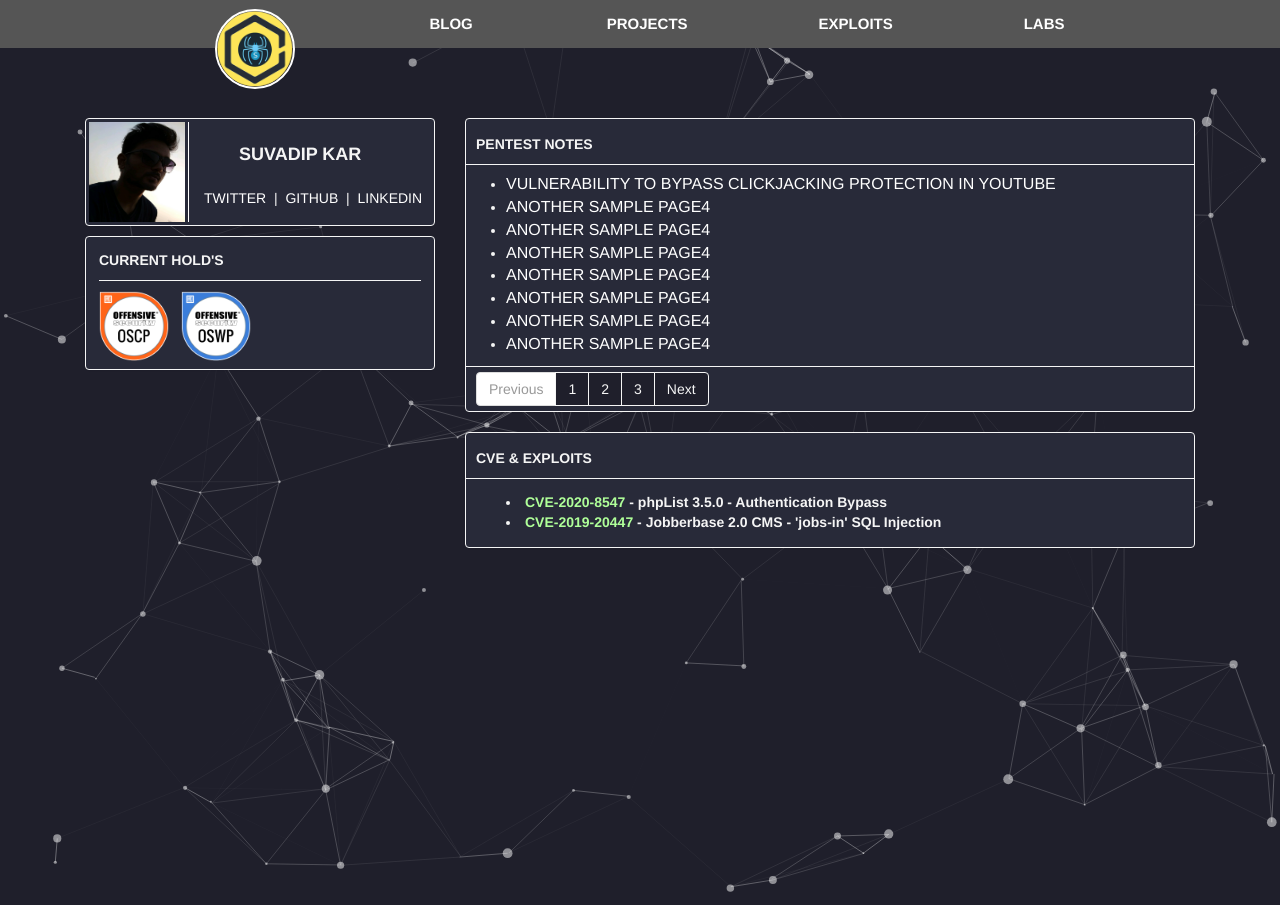
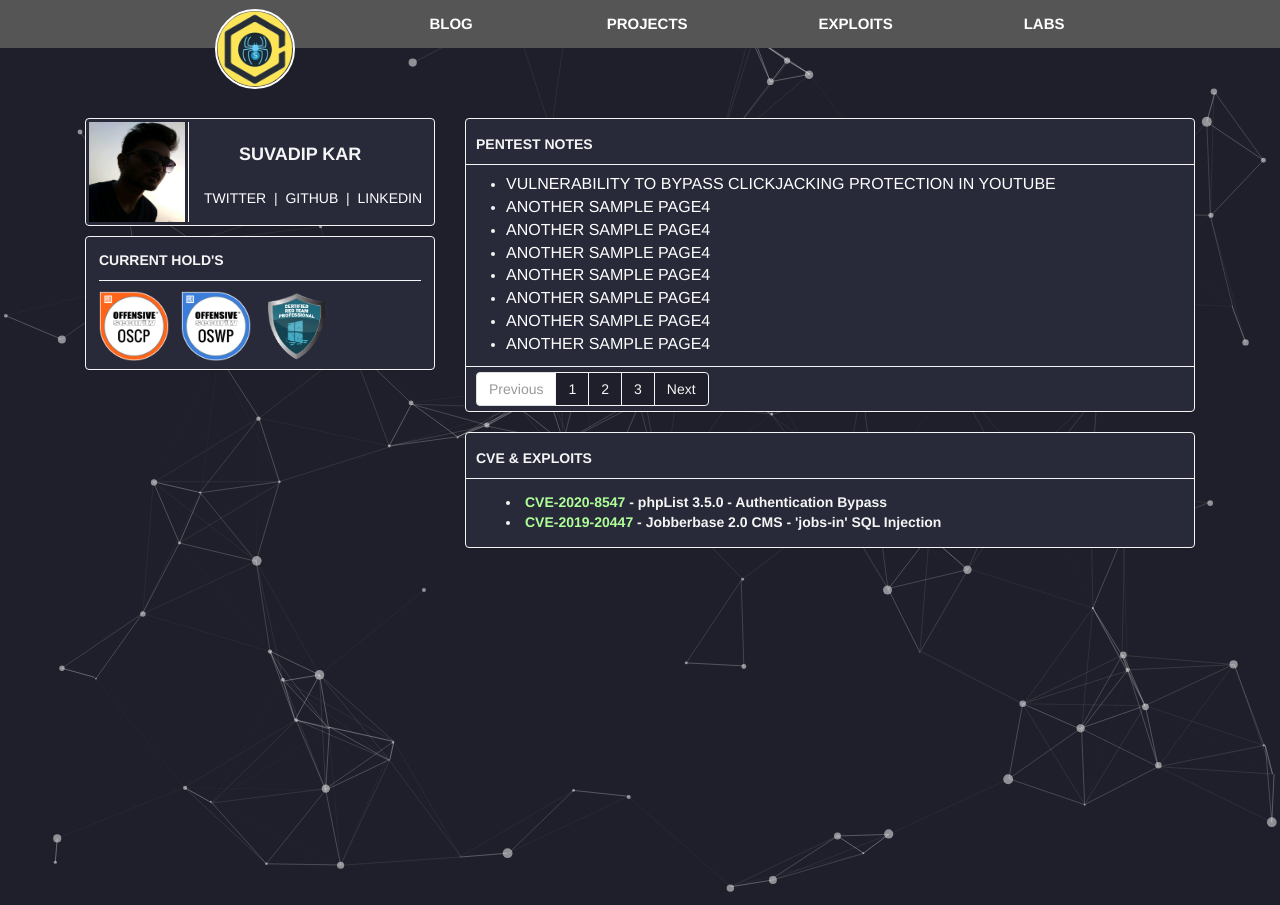
Before and after one commit to 0xspidersec/0xspidersec.github.io, a Jekyll site: the page built from index.html, in a window 1280 px wide. Built offline with Jekyll 4.4.1, drawn with Linux system fonts in a browser that asks for light colours; the list of posts is cut into pages by our own code.

Commit message:
Update default.html

```diff
--- a/_layouts/default.html
+++ b/_layouts/default.html
@@ -20,7 +20,8 @@
               <div style="border-bottom: 1px #f5f5f5 solid; padding-bottom: 10px;float:center;margin:10px;color: #f5f5f5"><b>CURRENT HOLD'S</b></div>
               <div style="margin-left: 10px; margin-bottom:5px;">
                  <img src="{{ site.oscp }}" height="70" weight="70">&nbsp;&nbsp;
-                 <img src="{{ site.oswp }}" height="70" weight="70">
+                 <img src="{{ site.oswp }}" height="70" weight="70">&nbsp;&nbsp;
+                 <img src="{{ site.crtp }}" height="70" weight="70">
               </div>
            </div>
         </div>
```
